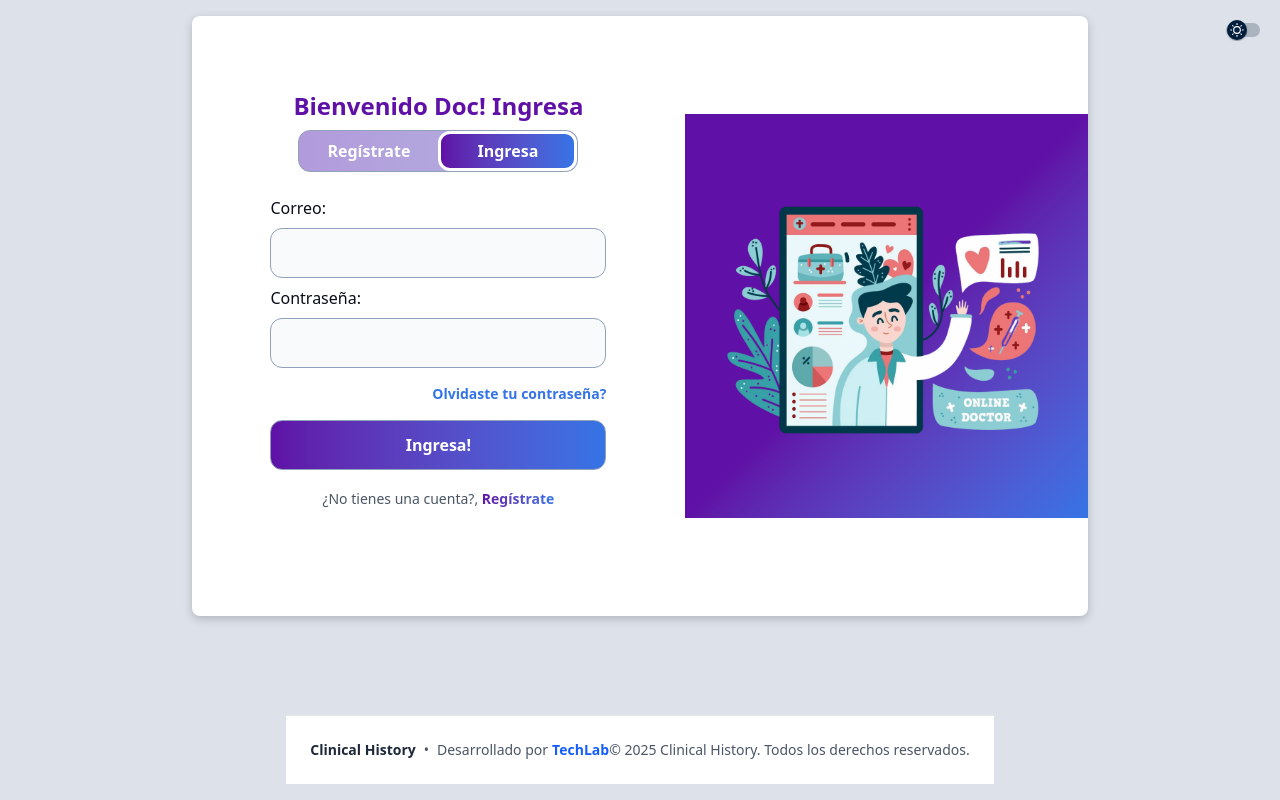
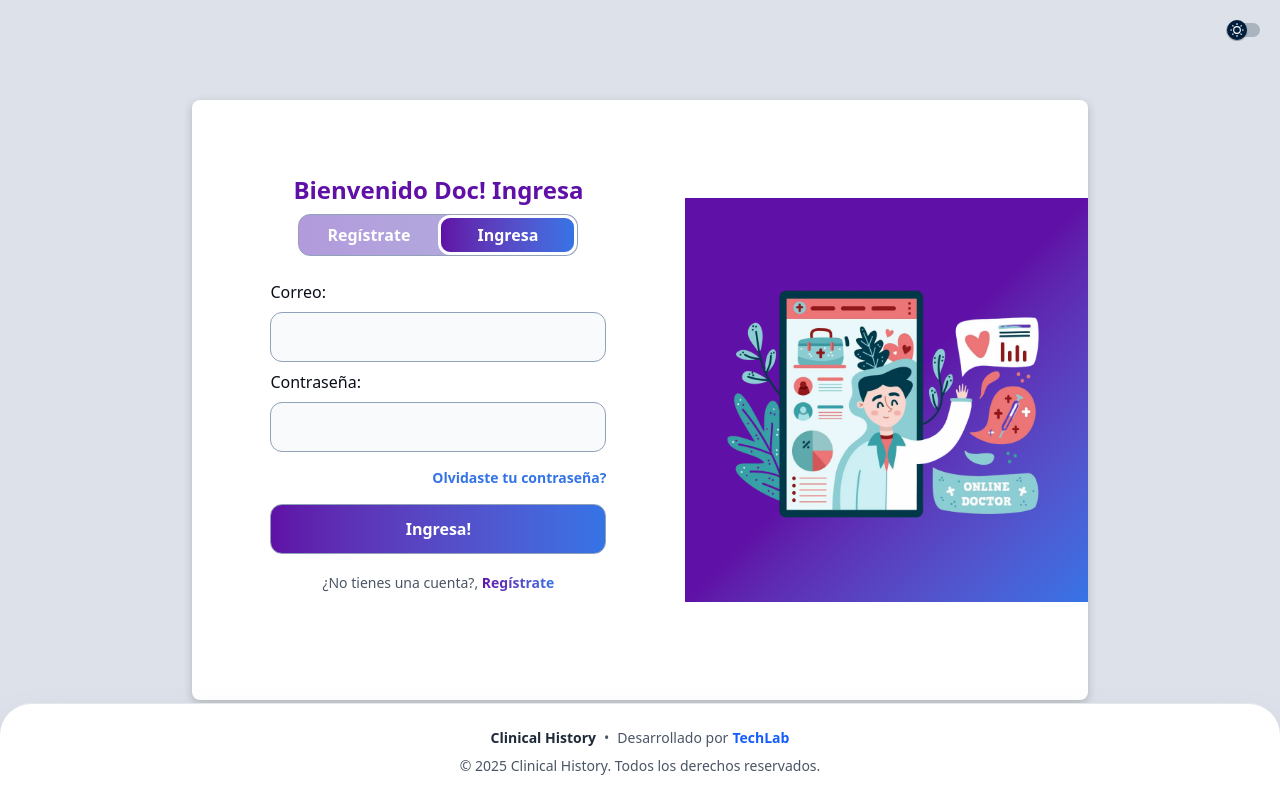
Before and after one commit to chowanza/clinicalHistory, a React (Vite) app: page /signin in a window 1280 px wide. Built offline with nearby package versions, Linux system fonts and the light colour scheme.

Commit message:
best footer

```diff
--- a/src/components/ui/Footer.jsx
+++ b/src/components/ui/Footer.jsx
@@ -4,16 +4,20 @@ const Footer = () => {
   const currentYear = new Date().getFullYear()
 
   return (
-    <footer className="bg-white dark:bg-slate-800 border-t border-gray-200 dark:border-slate-700 py-6 mt-auto">
-      <div className="max-w-6xl mx-auto px-6">
-        <div className="flex flex-col md:flex-row justify-between items-center text-sm text-gray-600 dark:text-gray-400">
-          <div className="mb-3 md:mb-0 text-center md:text-left">
-            <span className="font-semibold text-gray-800 dark:text-gray-200">Clinical History</span>
-            <span className="mx-2">•</span>
+    <footer className='absolute bottom-0 bg-white dark:bg-slate-800 border-t border-gray-200 dark:border-slate-700 py-6 mt-auto w-full rounded-t-4xl shadow-2xl'>
+      <div className='max-w-6xl mx-auto px-6'>
+        <div className='flex flex-col justify-center gap-2 items-center text-sm text-gray-600 dark:text-gray-400'>
+          <div className='mb-3 md:mb-0 text-center md:text-left'>
+            <span className='font-semibold text-gray-800 dark:text-gray-200'>
+              Clinical History
+            </span>
+            <span className='mx-2'>•</span>
             <span>Desarrollado por</span>
-            <span className="font-semibold text-blue-600 dark:text-blue-400 ml-1">TechLab</span>
+            <span className='font-semibold text-blue-600 dark:text-blue-400 ml-1'>
+              TechLab
+            </span>
           </div>
-          <div className="text-center md:text-right">
+          <div className='text-center md:text-right'>
             © {currentYear} Clinical History. Todos los derechos reservados.
           </div>
         </div>
```
